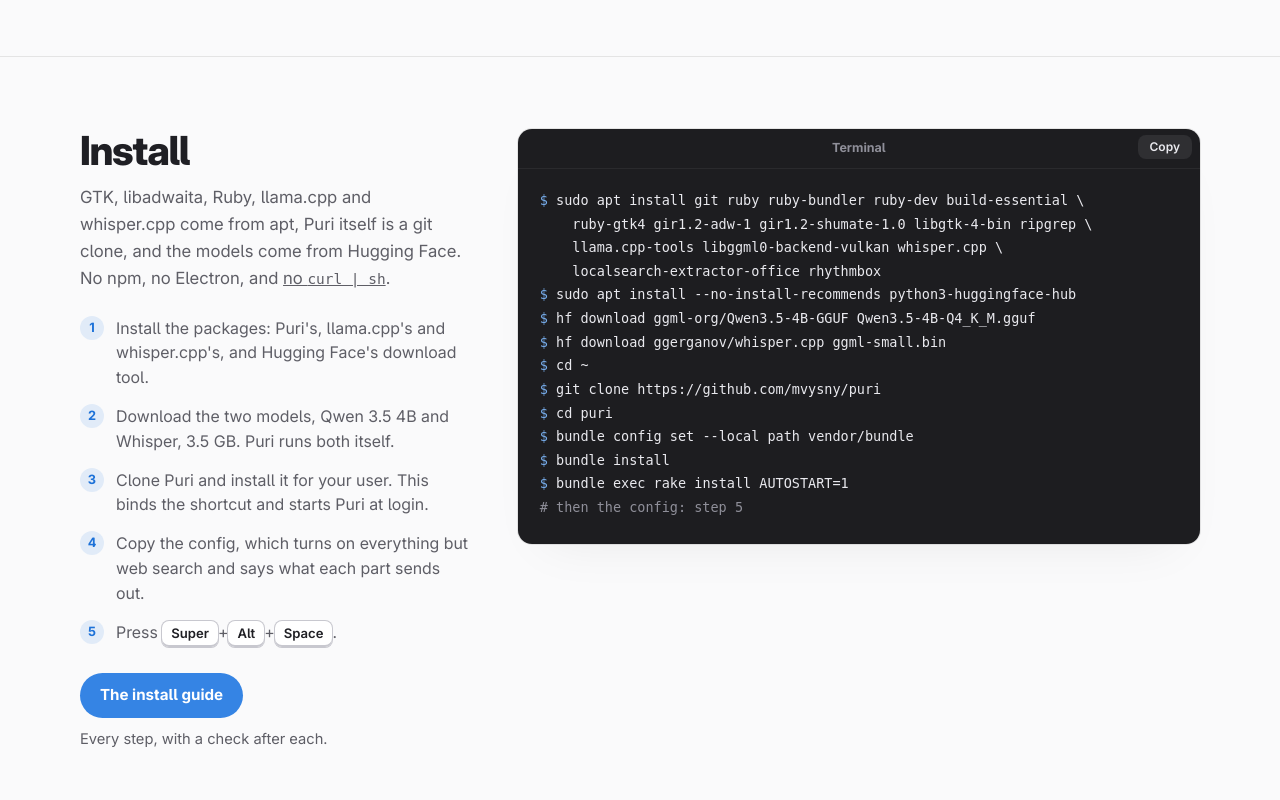
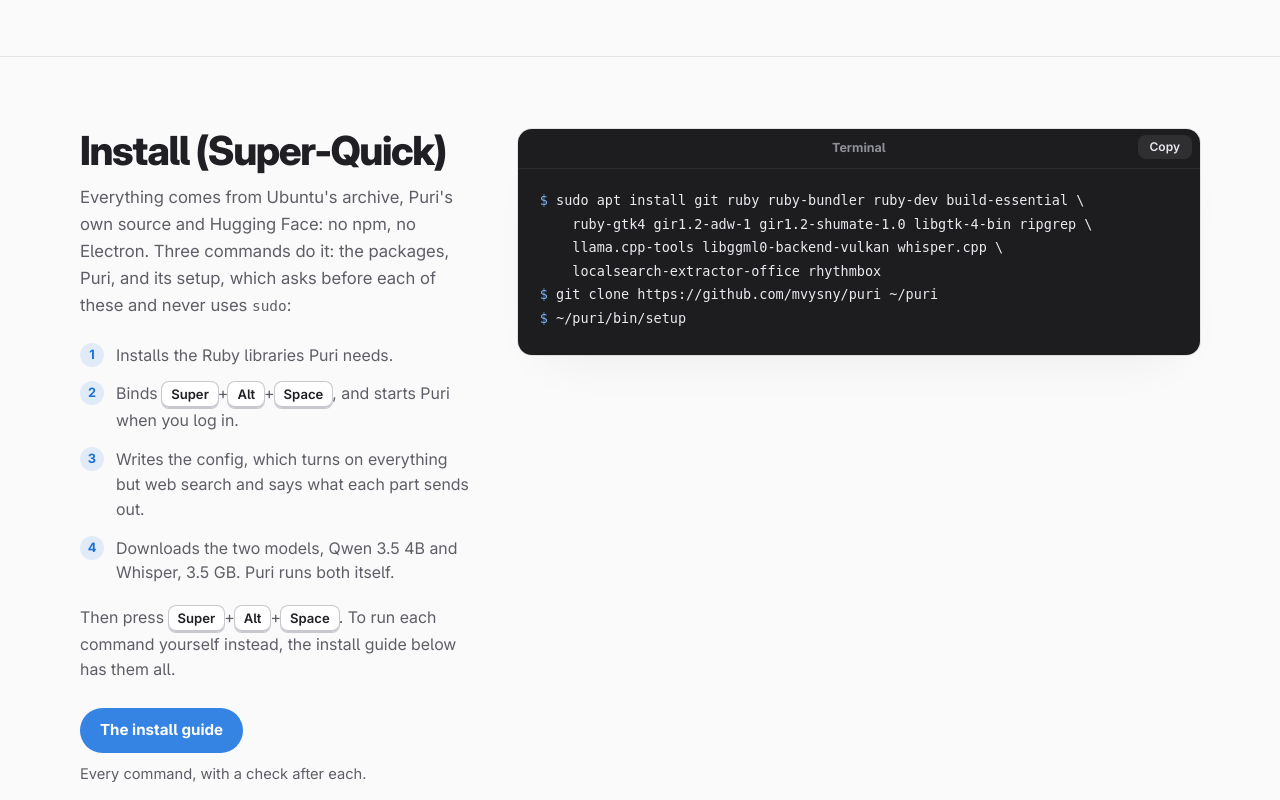
Before and after one commit to mvysny/puri, a plain HTML site: page docs/index.html in a window 1280 px wide. Shown: the part 3340-4140 px from the top of the page. Drawn offline with Linux system fonts and the light colour scheme.

Commit message:
Web page leads with bin/setup: Install (Super-Quick), the guide's Super-quick
The front page's Install button scrolls to three commands and the setup's four
actions, with the install guide below for each command by hand. The guide opens
with the same three commands above its eight steps, now "Step by step"; updating
runs bin/setup. The "why there's no one-line installer" box is dropped for now;
"Where each piece comes from" says what the setup is and does.

Co-Authored-By: Claude Opus 5.5 <noreply@anthropic.com>
Claude-Session: https://claude.ai/code/session_015CA2tyGnHMWxwNVuWxr2oj

```diff
--- a/docs/index.html
+++ b/docs/index.html
@@ -51,7 +51,7 @@
       <h1>Ask your desktop.</h1>
       <p class="lead">Puri is an assistant for GNOME. Press the shortcut, ask, and it answers from <strong>your mail, your calendar, your documents</strong> and the web. The model runs on your own machine.</p>
       <div class="cta">
-        <a class="btn suggested" href="install.html">Install Puri</a>
+        <a class="btn suggested" href="#install">Install Puri</a>
         <a class="btn" href="https://github.com/mvysny/puri"><svg class="ic" aria-hidden="true"><use href="icons.svg#i-code"/></svg>Source code</a>
       </div>
       <p class="meta">Free and open source, MIT · Ubuntu 26.04 with GNOME</p>
@@ -169,17 +169,17 @@
     <div class="wrap install">
       <div>
         <div class="sec-head" style="margin-bottom:0">
-          <h2>Install</h2>
-          <p>GTK, libadwaita, Ruby, llama.cpp and whisper.cpp come from apt, Puri itself is a git clone, and the models come from Hugging Face. No npm, no Electron, and <a href="install.html#why">no <code>curl | sh</code></a>.</p>
+          <h2>Install (Super-Quick)</h2>
+          <p>Everything comes from Ubuntu's archive, Puri's own source and Hugging Face: no npm, no Electron. Three commands do it: the packages, Puri, and its setup, which asks before each of these and never uses <code>sudo</code>:</p>
         </div>
         <ol class="steps">
-          <li>Install the packages: Puri's, llama.cpp's and whisper.cpp's, and Hugging Face's download tool.</li>
-          <li>Download the two models, Qwen 3.5 4B and Whisper, 3.5 GB. Puri runs both itself.</li>
-          <li>Clone Puri and install it for your user. This binds the shortcut and starts Puri at login.</li>
-          <li>Copy the config, which turns on everything but web search and says what each part sends out.</li>
-          <li>Press <kbd>Super</kbd>+<kbd>Alt</kbd>+<kbd>Space</kbd>.</li>
+          <li>Installs the Ruby libraries Puri needs.</li>
+          <li>Binds <kbd>Super</kbd>+<kbd>Alt</kbd>+<kbd>Space</kbd>, and starts Puri when you log in.</li>
+          <li>Writes the config, which turns on everything but web search and says what each part sends out.</li>
+          <li>Downloads the two models, Qwen 3.5 4B and Whisper, 3.5 GB. Puri runs both itself.</li>
         </ol>
-        <p class="more"><a class="btn suggested" href="install.html">The install guide</a><span>Every step, with a check after each.</span></p>
+        <p class="after-steps">Then press <kbd>Super</kbd>+<kbd>Alt</kbd>+<kbd>Space</kbd>. To run each command yourself instead, the install guide below has them all.</p>
+        <p class="more"><a class="btn suggested" href="install.html">The install guide</a><span>Every command, with a check after each.</span></p>
       </div>
       <div class="term">
         <div class="term-head">Terminal<button class="copy" type="button">Copy</button></div>
@@ -187,16 +187,8 @@
     ruby-gtk4 gir1.2-adw-1 gir1.2-shumate-1.0 libgtk-4-bin ripgrep \
     llama.cpp-tools libggml0-backend-vulkan whisper.cpp \
     localsearch-extractor-office rhythmbox</span>
-<span class="p">$ </span><span class="cmd">sudo apt install --no-install-recommends python3-huggingface-hub</span>
-<span class="p">$ </span><span class="cmd">hf download ggml-org/Qwen3.5-4B-GGUF Qwen3.5-4B-Q4_K_M.gguf</span>
-<span class="p">$ </span><span class="cmd">hf download ggerganov/whisper.cpp ggml-small.bin</span>
-<span class="p">$ </span><span class="cmd">cd ~</span>
-<span class="p">$ </span><span class="cmd">git clone https://github.com/mvysny/puri</span>
-<span class="p">$ </span><span class="cmd">cd puri</span>
-<span class="p">$ </span><span class="cmd">bundle config set --local path vendor/bundle</span>
-<span class="p">$ </span><span class="cmd">bundle install</span>
-<span class="p">$ </span><span class="cmd">bundle exec rake install AUTOSTART=1</span>
-<span class="c"># then the config: step 5</span></pre>
+<span class="p">$ </span><span class="cmd">git clone https://github.com/mvysny/puri ~/puri</span>
+<span class="p">$ </span><span class="cmd">~/puri/bin/setup</span></pre>
       </div>
     </div>
   </section>
--- a/docs/style.css
+++ b/docs/style.css
@@ -242,6 +242,7 @@ tbody tr[data-flow]:hover { background: var(--zone); }
   display: grid; place-items: center; border-radius: 50%; background: var(--accent-tint); color: var(--accent); font-size: .8rem; font-weight: 700;
 }
 .steps a { color: var(--accent); }
+.after-steps { margin: 20px 0 0; color: var(--dim); line-height: 1.55; }
 .term { min-width: 0; overflow: hidden; border-radius: 14px; background: var(--term); color: var(--term-fg); box-shadow: 0 0 0 1px var(--edge), 0 24px 50px -28px var(--shade); }
 .term-head { position: relative; height: 40px; display: flex; align-items: center; justify-content: center; border-bottom: 1px solid rgba(255, 255, 255, .06); color: var(--term-dim); font: 700 12.5px/1 var(--sans); }
 .copy { position: absolute; right: 8px; top: 6px; padding: 6px 12px; border: 0; border-radius: 8px; background: rgba(255, 255, 255, .08); color: var(--term-fg); font: 600 12px/1 var(--sans); cursor: pointer; }
```
Also changed, not shown: docs/install.html (+29 -16 lines), docs/models.html (+1 -1 lines), 2 other files.
